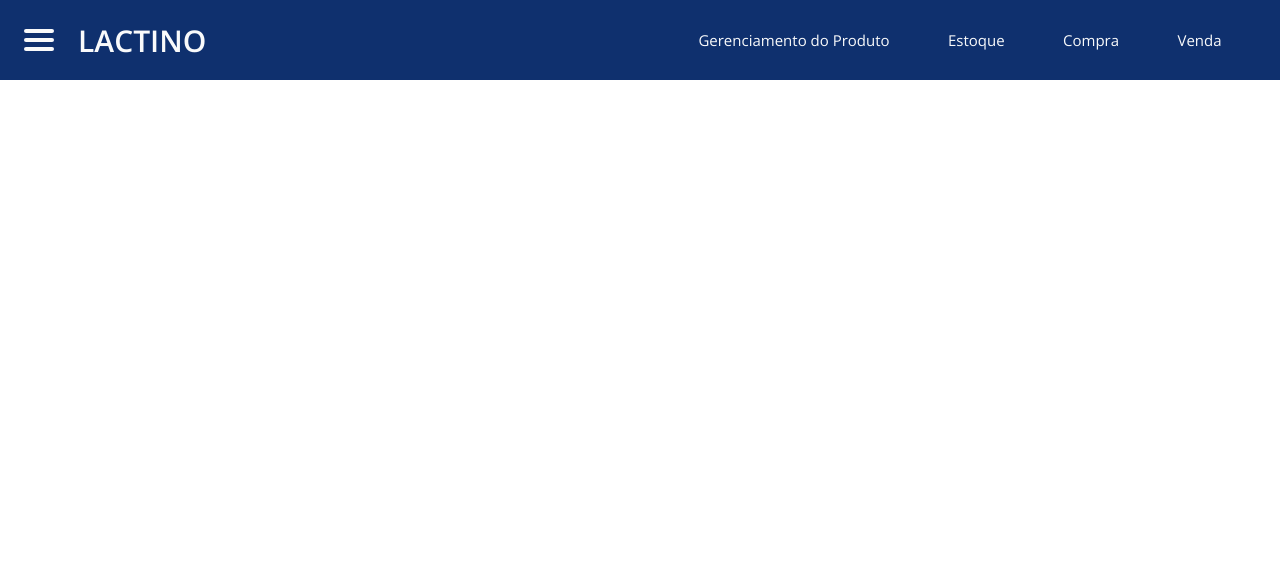
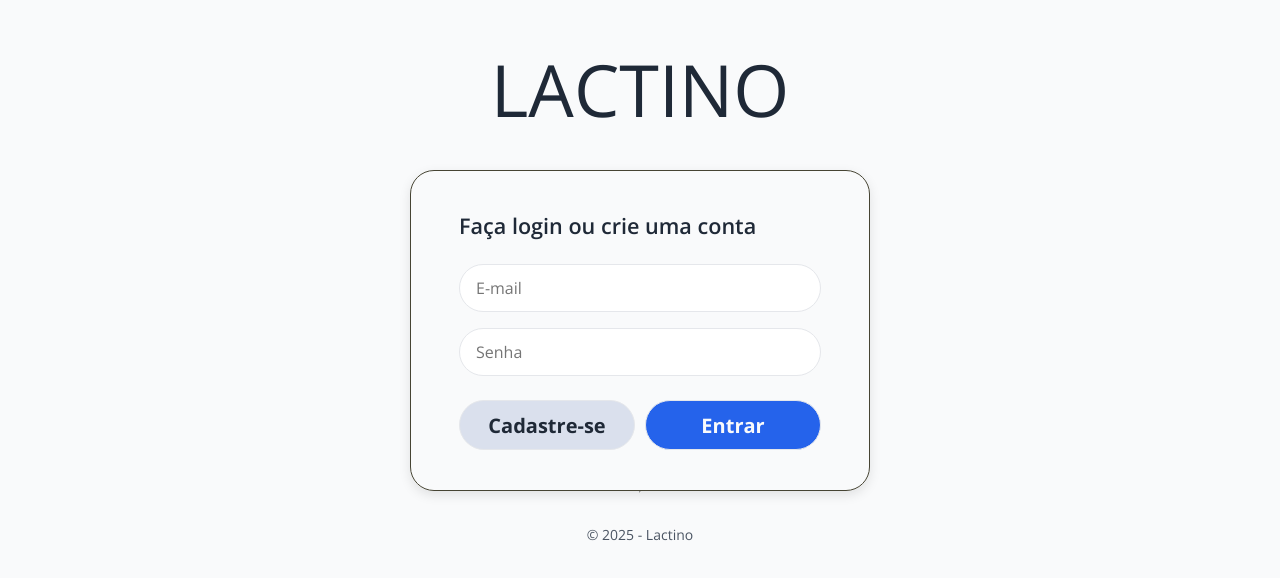
Before and after one commit to the-boys-technology/lactino-frontend, a React (Vite) app: page /login in a window 1280 px wide. Shown: the top 578 px of the page. Built offline with nearby package versions, Linux system fonts and the light colour scheme.

Commit message:
feat: página de login

```diff
--- a/src/App.tsx
+++ b/src/App.tsx
@@ -1,23 +1,35 @@
-import React from 'react';
+// App.tsx
+import React from "react";
+import { Routes, Route, Outlet } from "react-router-dom";
+
 import Header from "./components/Header";
-import { Routes, Route } from 'react-router-dom';
-import SelecaoProdutoPage from './pages/SelecaoProdutoPage';
-import GestaoLeitePage from './pages/GestaoLeitePage';
-import GestaoLaticinioPage from './pages/GestaoLaticinioPage';
-import HistoricoPage from './pages/HistoricoPage';
 
-function App(): React.ReactElement {
+import SelecaoProdutoPage   from "./pages/SelecaoProdutoPage";
+import GestaoLeitePage      from "./pages/GestaoLeitePage";
+import GestaoLaticinioPage  from "./pages/GestaoLaticinioPage";
+import HistoricoPage        from "./pages/HistoricoPage";
+import LoginPage            from "./pages/LoginPage";
+
+function LayoutWithHeader(): React.ReactElement {
   return (
     <>
       <Header />
-      <Routes>
-        <Route path="/selecionar-produto" element={<SelecaoProdutoPage />} />
-        <Route path="/gerenciar-leite" element={<GestaoLeitePage />} />
-        <Route path="/gerenciar-laticinio" element={<GestaoLaticinioPage />} />
-        <Route path="/historico" element={<HistoricoPage />} />
-      </Routes>
+      <Outlet />
     </>
   );
 }
 
-export default App;
+export default function App(): React.ReactElement {
+  return (
+    <Routes>
+      <Route element={<LayoutWithHeader />}>
+        <Route path="/selecionar-produto"  element={<SelecaoProdutoPage />} />
+        <Route path="/gerenciar-leite"     element={<GestaoLeitePage />} />
+        <Route path="/gerenciar-laticinio" element={<GestaoLaticinioPage />} />
+        <Route path="/historico"           element={<HistoricoPage />} />
+        <Route index                       element={<SelecaoProdutoPage />} />
+      </Route>
+      <Route path="/login"  element={<LoginPage />} />
+    </Routes>
+  );
+}
--- a/src/css/gestao_produto.css
+++ b/src/css/gestao_produto.css
@@ -1,4 +1,3 @@
-/* Base Reset & Font */
 * {
     margin: 0;
     padding: 0;
--- /dev/null
+++ b/src/css/login_page.css
@@ -0,0 +1,116 @@
+* {
+    margin: 0;
+    padding: 0;
+    box-sizing: border-box;
+    font-family: "Open Sans", sans-serif;
+}
+
+:root {
+    --primary-font-color: #F9FAFB;
+    --primary-text-color: #1F2937;
+    --secondary-text-color: #4B5563;
+    --unfocused-background-color: rgba(0, 0, 0, 0.3);
+    --border-color: #E5E7EB;
+    --border-color-dark: #464433;
+    --border-radius: 1.5rem;
+    --shadow: 0 4px 12px rgba(0, 0, 0, 0.1);
+
+    --font-regular: 400;
+    --font-semibold: 600;
+    --font-bold: 700;
+}
+
+
+.login-main {
+  display: flex;
+  flex-direction: column;
+  align-items: center;
+  padding: 2.5rem 1rem 4rem;
+  min-height: 100vh;
+  background: var(--primary-font-color);
+}
+
+.login-main__titulo {
+  font-size: clamp(2.5rem, 6vw, 4.5rem);
+  font-weight: var(--font-regular);
+  color: var(--primary-text-color);
+  margin-bottom: 2rem;
+}
+
+.login-main__forms {
+  display: flex;
+  flex-direction: column;
+  gap: 1.5rem;
+  width: 100%;
+  max-width: 460px;
+  padding: 2.5rem 3rem;
+  border: 1px solid var(--border-color-dark);
+  border-radius: var(--border-radius);
+  box-shadow: var(--shadow);
+}
+
+.login-main__forms__descricao {
+  font-size: 1.35rem;
+  font-weight: var(--font-semibold);
+  color: var(--primary-text-color);
+}
+
+.login-main__forms__campos {
+  display: flex;
+  flex-direction: column;
+  gap: 1rem;
+}
+
+.login-main__forms__campos--email,
+.login-main__forms__campos--senha {
+  width: 100%;
+  height: 48px;
+  padding: 0 1rem;
+
+  border: 1px solid var(--border-color);
+  border-radius: var(--border-radius);
+  font-size: 1rem;
+  outline: none;
+  transition: border-color .15s;
+}
+
+.login-main__forms__campos--email:focus,
+.login-main__forms__campos--senha:focus {
+  border-color: var(--secondary-text-color);
+}
+
+.login-main__forms__botoes {
+    display: flex;
+    flex-direction: row;
+    column-gap: 10px;
+}
+
+.login-main__nome-empresa {
+    margin: 2rem;
+    font-size: .875rem;
+    color: var(--secondary-text-color);
+}
+/*
+.login-main__linha-divisoria {
+  width: 100%;
+  border: 0;
+  border-top: 1px solid var(--border-color-dark);
+  margin: 3rem 0 2rem;
+}
+
+.login-main__links {
+  display: flex;
+  gap: 2rem;
+  flex-wrap: wrap;
+  justify-content: center;
+  margin-bottom: 1.25rem;
+}
+
+.login-main__links a {
+  font-size: .875rem;
+  color: var(--secondary-text-color);
+  text-decoration: none;
+}
+
+.login-main__links a:hover { text-decoration: underline; }
+*/
--- /dev/null
+++ b/src/pages/LoginPage.tsx
@@ -0,0 +1,28 @@
+import Botao from "../components/Botao";
+import Campo from "../components/Campo";
+import '../css/login_page.css';
+
+function LoginPage(): React.ReactElement {
+    return(
+        <main className="login-main">
+            <h1 className="login-main__titulo">LACTINO</h1>
+            <section className="login-main__forms">
+                <h2 className="login-main__forms__descricao">Faça login ou crie uma conta</h2>
+                <section className="login-main__forms__campos">
+                    <input type="text" placeholder="E-mail" className="login-main__forms__campos--email"></input>
+                    <input type="password" placeholder="Senha" className="login-main__forms__campos--senha"></input>
+                </section>
+                <section className="login-main__forms__botoes">
+                    <Botao tipo="secondary" label="Cadastre-se"></Botao>
+                    <Botao tipo="primary" label="Entrar"></Botao>
+                </section>
+            </section>
+            <hr className="login-main__linha-divisoria"></hr>
+            <section className="login-main__links">
+            </section>
+            <p className="login-main__nome-empresa">© 2025 - Lactino</p>
+        </main>
+    )
+}
+
+export default LoginPage;
```
